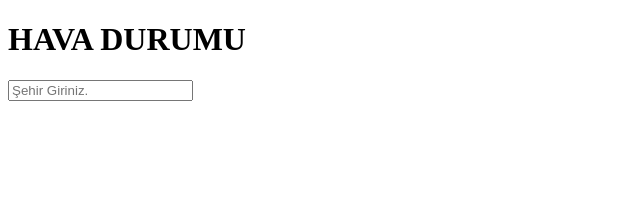
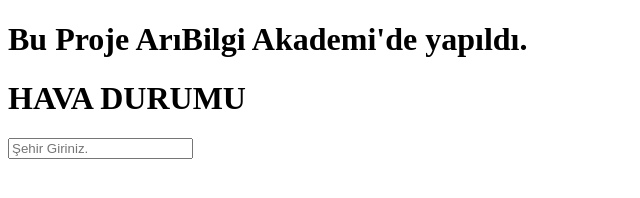
Before and after one commit to ahmeetozt/Hava-Durumu, a plain HTML site: page index.html in a window 1280 px wide. Shown: the whole page, without its empty margins (0-640 px from the left). Drawn offline with Linux system fonts and the light colour scheme.

Commit message:
Ali SİMSEK

```diff
--- a/index.html
+++ b/index.html
@@ -11,6 +11,7 @@
 
 
     <div>
+      <h1>Bu Proje ArıBilgi Akademi'de yapıldı.</h1>
       <h1>HAVA DURUMU</h1>
       <input id="searchBar" placeholder="Şehir Giriniz." />
     </div>
```
